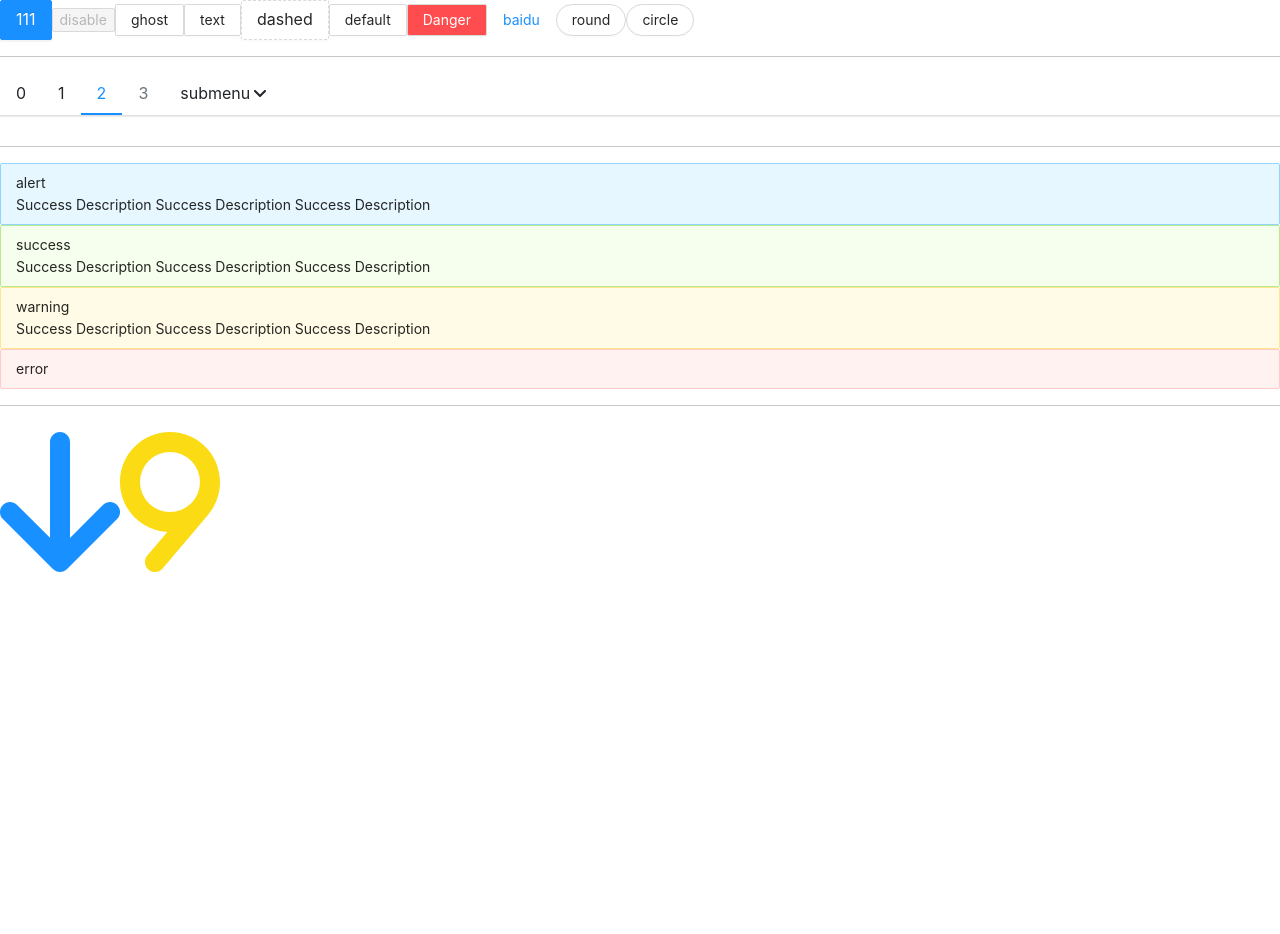
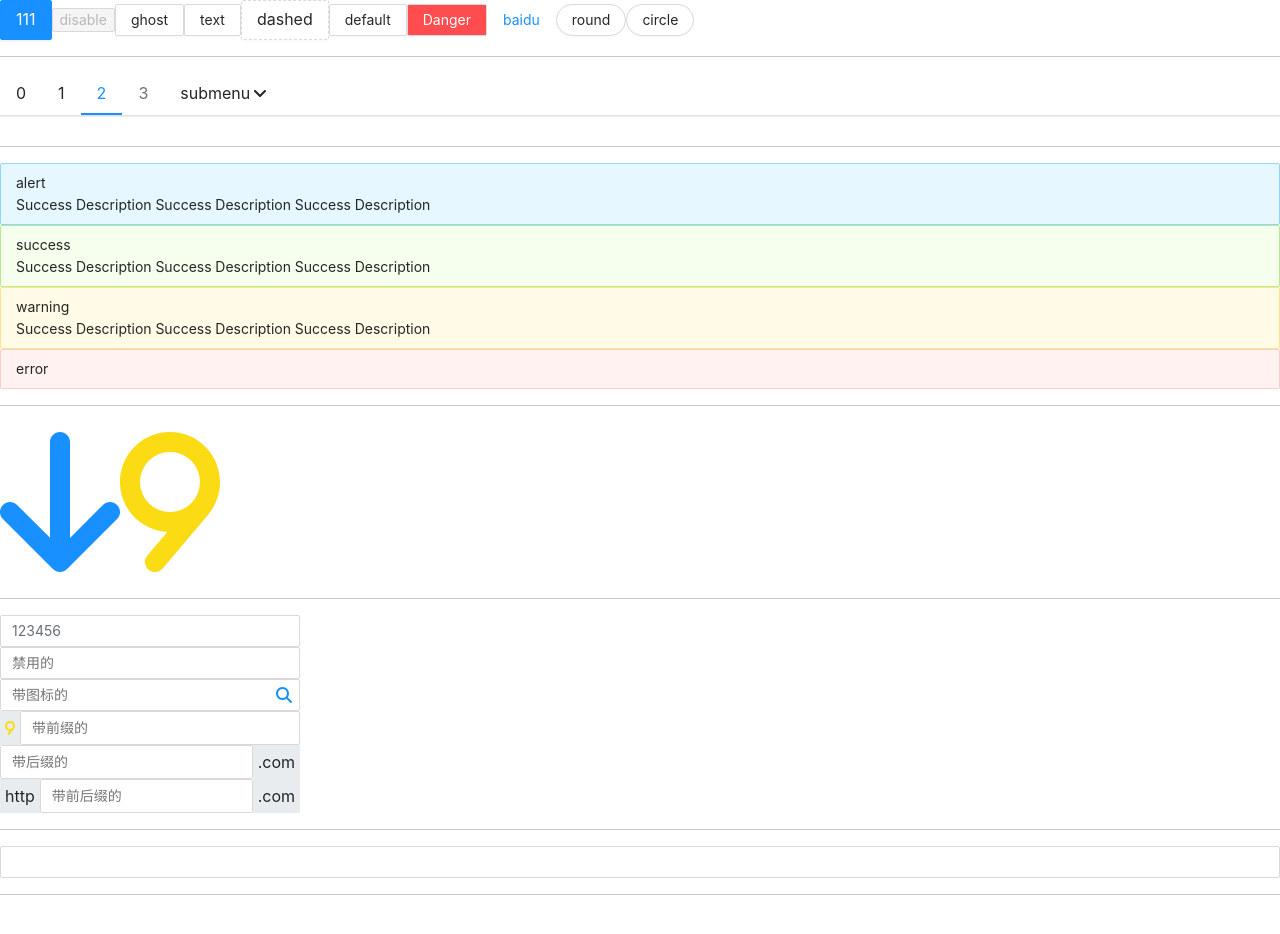
Before and after one commit to Iamherdad/pf-uI, a React (Create React App) app: page / in a window 1280 px wide. Shown: the top 934 px of the page. Before the commit the page ends 800 px from the top, so only its background shows below. Built offline with nearby package versions, Linux system fonts and the light colour scheme.

Commit message:
feat:新增AutoComplete组件

```diff
--- a/src/App.tsx
+++ b/src/App.tsx
@@ -1,4 +1,4 @@
-import React from "react";
+import React, { ChangeEvent } from "react";
 import { library } from "@fortawesome/fontawesome-svg-core";
 import { fas } from "@fortawesome/free-solid-svg-icons";
 import Button, { BtnType, BtnSize } from "./components/Button";
@@ -7,10 +7,27 @@ import MenuItem from "./components/Menu/MenuItem";
 import SubMenu from "./components/Menu/SubMenu";
 import Alert from "./components/Alert";
 import Icon from "./components/Icon";
+import Input from "./components/Input/Input";
+import AutoComplete from "./components/AutoComplete/AutoComplete";
+
 library.add(fas);
 function App() {
   const close = () => {
     console.log(6666);
+  };
+  const getIptVal = (e: ChangeEvent<HTMLInputElement>) => {
+    console.log(e.target.value);
+    console.log(123);
+  };
+  const list = ["lilei", "xiaoming", "zahngsan", "wangwu"];
+  const handleFeach = (str: string) => {
+    return list.filter((item) => item.includes(str));
+  };
+  const select = (item: any) => {
+    console.log(item);
+  };
+  const renderOption = (option: string) => {
+    return <h1>name:{option}</h1>;
   };
   return (
     <div className="App">
@@ -83,6 +100,31 @@ function App() {
       <hr />
       <Icon icon="arrow-down" size="10x" theme="primary" />
       <Icon icon="9" size="10x" theme="warning" />
+
+      <hr />
+      <div style={{ width: "300px" }}>
+        <Input
+          placeholder="默认的"
+          defaultValue="123456"
+          onChange={(e: ChangeEvent<HTMLInputElement>) => getIptVal(e)}
+        />
+        <Input placeholder="禁用的" disabled />
+        <Input placeholder="带图标的" icon="search" />
+        <Input
+          placeholder="带前缀的"
+          prepand={<Icon icon="9" theme="warning" />}
+        />
+        <Input placeholder="带后缀的" append=".com" />
+        <Input placeholder="带前后缀的" prepand="http" append=".com" />
+      </div>
+      <hr />
+      <AutoComplete
+        fetchSuggestions={handleFeach}
+        onSelect={select}
+        renderOption={renderOption}
+      ></AutoComplete>
+      <hr />
+      <div style={{ height: "500px" }}></div>
     </div>
   );
 }
--- /dev/null
+++ b/src/components/AutoComplete/AutoComplete.tsx
@@ -0,0 +1,57 @@
+import React, { ChangeEvent, FC, useState, ReactElement } from "react";
+import Input, { InputProps } from "../Input/Input";
+import classNames from "classnames";
+
+export type AutoCompleteProps = {
+  fetchSuggestions: (str: string) => string[];
+  onSelect?: (item: string) => void;
+  renderOption?: (option: string) => ReactElement;
+} & InputProps;
+const AutoComplete: FC<AutoCompleteProps> = (props) => {
+  const {
+    fetchSuggestions,
+    onSelect,
+
+    renderOption,
+    ...reset
+  } = props;
+  const [inputValue, setInputValue] = useState<string>("");
+  const [suggestions, setSuggestions] = useState<string[]>([]);
+  const handleChange = (e: ChangeEvent<HTMLInputElement>) => {
+    const value = e.target.value;
+    setInputValue(value);
+    if (value) {
+      const result = fetchSuggestions(value);
+      setSuggestions(result);
+    } else {
+      setSuggestions([]);
+    }
+  };
+  const handleSelect = (item: string) => {
+    setSuggestions([]);
+    setInputValue(item);
+
+    if (onSelect) {
+      onSelect(item);
+    }
+  };
+  const renderTemplate = (item: string) => {
+    return renderOption ? renderOption(item) : item;
+  };
+  return (
+    <div className="pf-auto-complete">
+      <Input onChange={handleChange} defaultValue={inputValue} {...reset} />
+      {suggestions.length > 0 && (
+        <ul>
+          {suggestions.map((item, index) => (
+            <li key={index} onClick={() => handleSelect(item)}>
+              {renderTemplate(item)}
+            </li>
+          ))}
+        </ul>
+      )}
+    </div>
+  );
+};
+
+export default AutoComplete;
--- /dev/null
+++ b/src/components/AutoComplete/_style.scss
@@ -0,0 +1,3 @@
+li {
+  list-style: none;
+}
--- /dev/null
+++ b/src/components/Input/Input.tsx
@@ -0,0 +1,65 @@
+import React, {
+  FC,
+  ReactElement,
+  InputHTMLAttributes,
+  ChangeEvent,
+  useState,
+  useEffect,
+} from "react";
+import classNames from "classnames";
+import Icon from "../Icon";
+import { IconProp } from "@fortawesome/fontawesome-svg-core";
+
+export type InputProps = {
+  disable?: boolean;
+  size?: "lg" | "sm";
+  icon?: IconProp;
+  prepand?: string | ReactElement;
+  append?: string | ReactElement;
+  onChange?: (e: ChangeEvent<HTMLInputElement>) => void;
+  defaultValue?: string;
+} & InputHTMLAttributes<HTMLElement>;
+
+const Input: FC<InputProps> = (props) => {
+  const {
+    disabled = false,
+    size,
+    icon,
+    prepand,
+    append,
+    className,
+    defaultValue = "",
+    onChange = () => {},
+    ...reset
+  } = props;
+  useEffect(() => {
+    setDefaultVal(defaultValue);
+  }, [defaultValue]);
+  const [dafaultVal, setDefaultVal] = useState(defaultValue || "");
+  const classNamess = classNames("pf-ipt", className, {});
+  const valChange = (e: ChangeEvent<HTMLInputElement>) => {
+    onChange(e);
+    setDefaultVal(e.target.value);
+  };
+
+  return (
+    <div className="pf-ipt-container">
+      {prepand && <div className="pf-prepand">{prepand}</div>}
+      <input
+        type="text"
+        className={classNamess}
+        disabled={disabled}
+        onChange={(e) => valChange(e)}
+        // defaultValue={"6226"}
+        value={dafaultVal}
+        {...reset}
+      ></input>
+      {icon && (
+        <Icon icon={icon || "search"} theme="primary" className="pf-ipt-icon" />
+      )}
+      {append && <div className="pf-append">{append}</div>}
+    </div>
+  );
+};
+
+export default Input;
--- /dev/null
+++ b/src/components/Input/_style.scss
@@ -0,0 +1,39 @@
+.pf-ipt-container {
+  position: relative;
+  display: flex;
+  .pf-prepand,
+  .pf-append {
+    height: 100%;
+    padding: 5px;
+    background-color: #e9ecef;
+  }
+  .pf-ipt {
+    -web-kit-appearance: none;
+    -moz-appearance: none;
+    font-size: 14px;
+    width: 100%;
+    min-width: 0;
+    padding: 4px 11px;
+    border-radius: 4px;
+    border: 1px solid #c8cccf;
+    color: #6a6f77;
+    outline: 0;
+
+    line-height: 1.5715;
+    background-color: #fff;
+    background-image: none;
+    border: 1px solid #d9d9d9;
+    border-radius: 2px;
+    transition: all 0.3s;
+    padding: 4px 11px;
+    &:focus {
+      border: 1px solid $primary;
+      //   color: red;
+    }
+  }
+  .pf-ipt-icon {
+    position: absolute;
+    right: 0;
+    transform: translate(-50%, 50%);
+  }
+}
--- a/src/styles/index.scss
+++ b/src/styles/index.scss
@@ -15,15 +15,16 @@
 @import "../components/Menu/style";
 
 //aleart
-@import "../components//Alert/style"; // // icon
+@import "../components//Alert/style"; //
 // @import "../components/Icon/style";
 
 //Icon
-@import "../components//Icon//style"; // //input
-// @import "../components/Input/style";
+@import "../components//Icon//style";
+// //input
+@import "../components/Input/style";
 
 // //auto-complete
-// @import "../components/AutoComplete/style";
+@import "../components/AutoComplete/style";
 
 // //upload
 // @import "../components/Upload/style";
```
